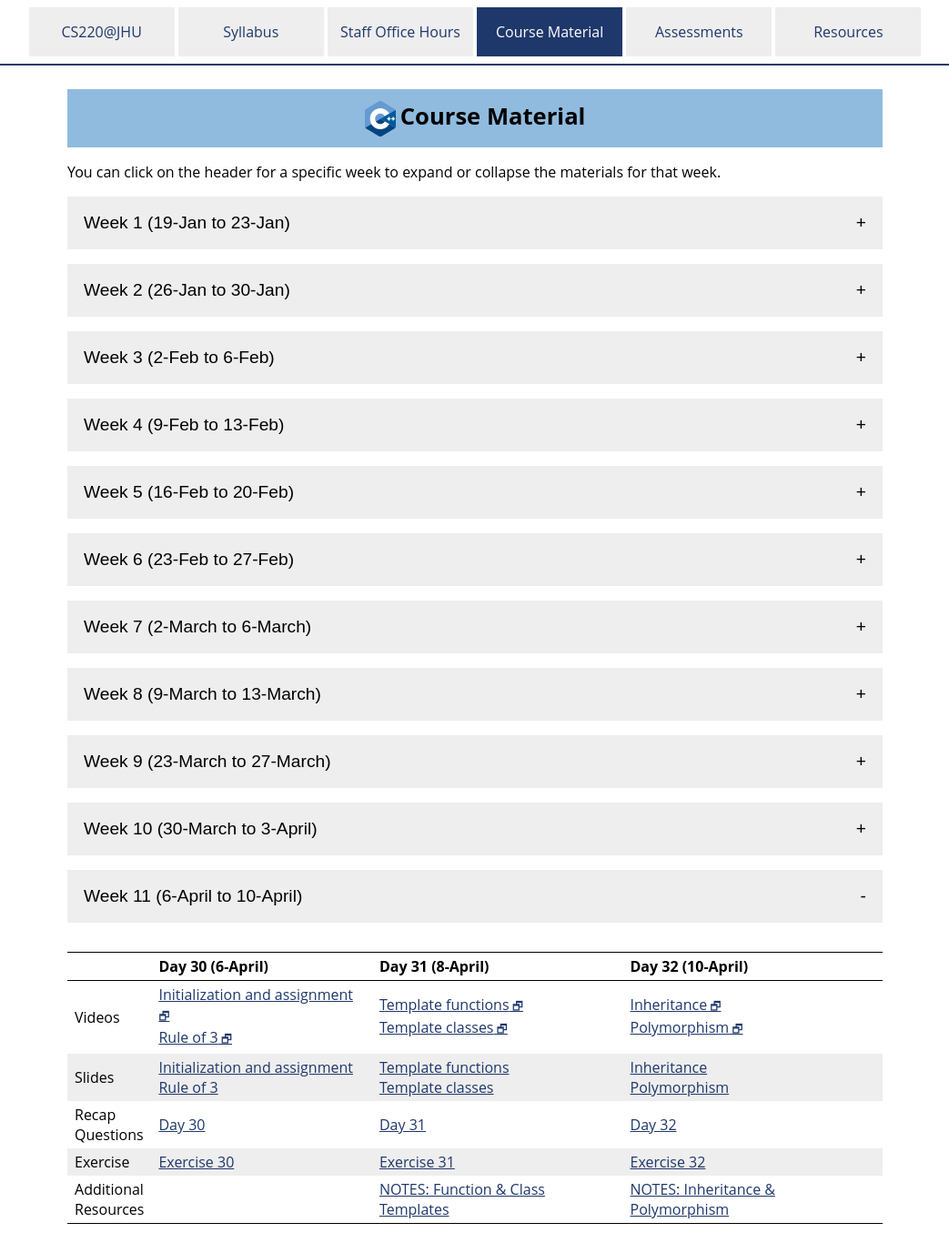
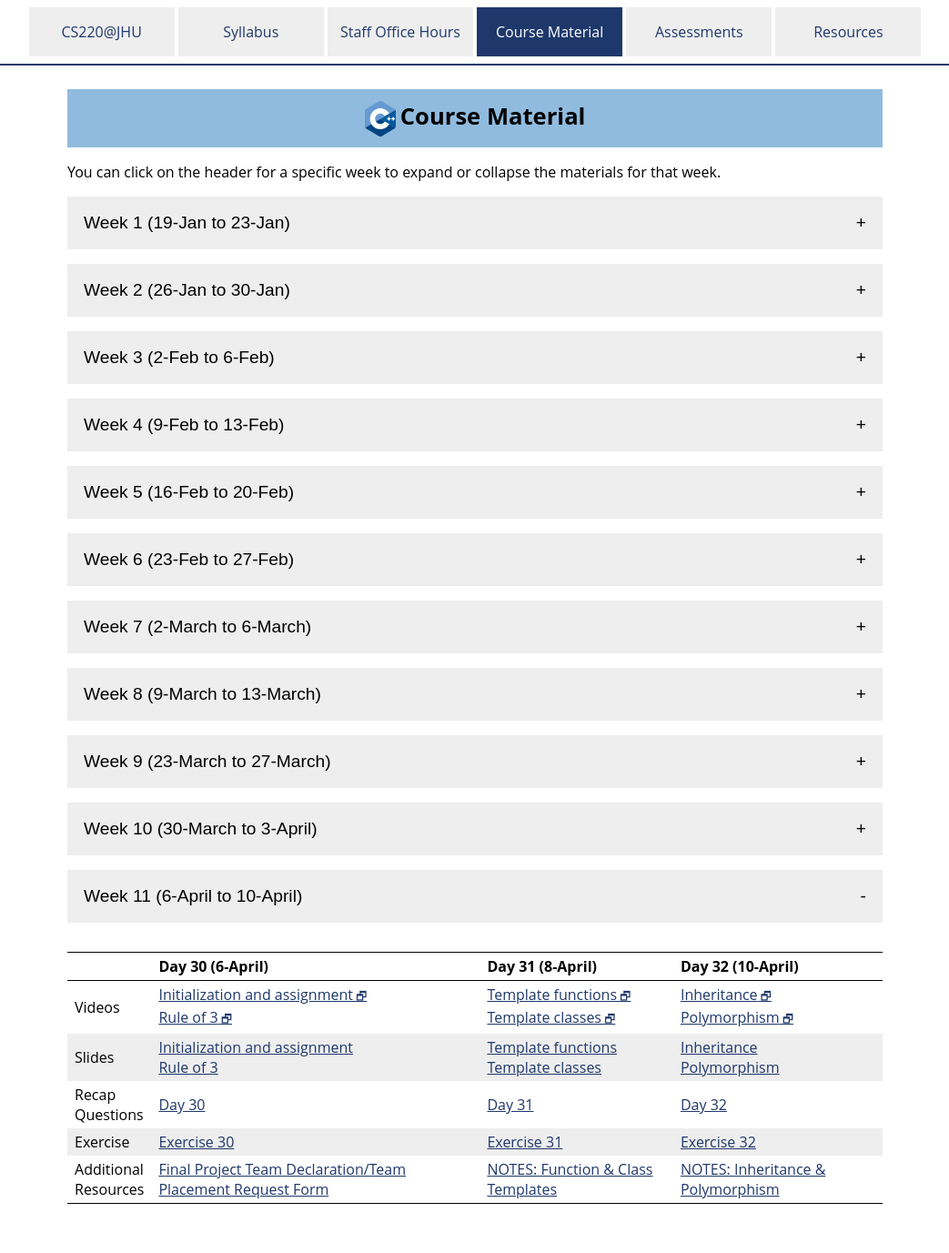
Before and after one commit to jhu-ip/cs220-sp26, a Jekyll site: the page built from material.md, in a window 1280 px wide. Shown: the whole page at 91% size, without its empty margins (118-1161 px from the left). Built offline with Jekyll 4.4.1, drawn with Linux system fonts in a browser that asks for light colours; after the commit the page ends 1355 px from its top, so only the background shows below that.

Commit message:
added link to final project team form under day 30's additional resources

```diff
--- a/material.md
+++ b/material.md
@@ -543,7 +543,7 @@ the materials for that week.
     </tr>
     <tr>
       <td>Additional<br>Resources</td>
-      <td></td>
+      <td><a href='https://forms.gle/drjSok3MJ9TvSAam7'>Final Project Team Declaration/Team Placement Request Form</a></td>
       <td><a href='notes/notes-templates.html'>NOTES: Function & Class Templates</a></td>
       <td><a href='notes/notes-polymorphism.html'>NOTES: Inheritance & Polymorphism</a></td>
     </tr>
```
Also changed, not shown: 1 other file.
